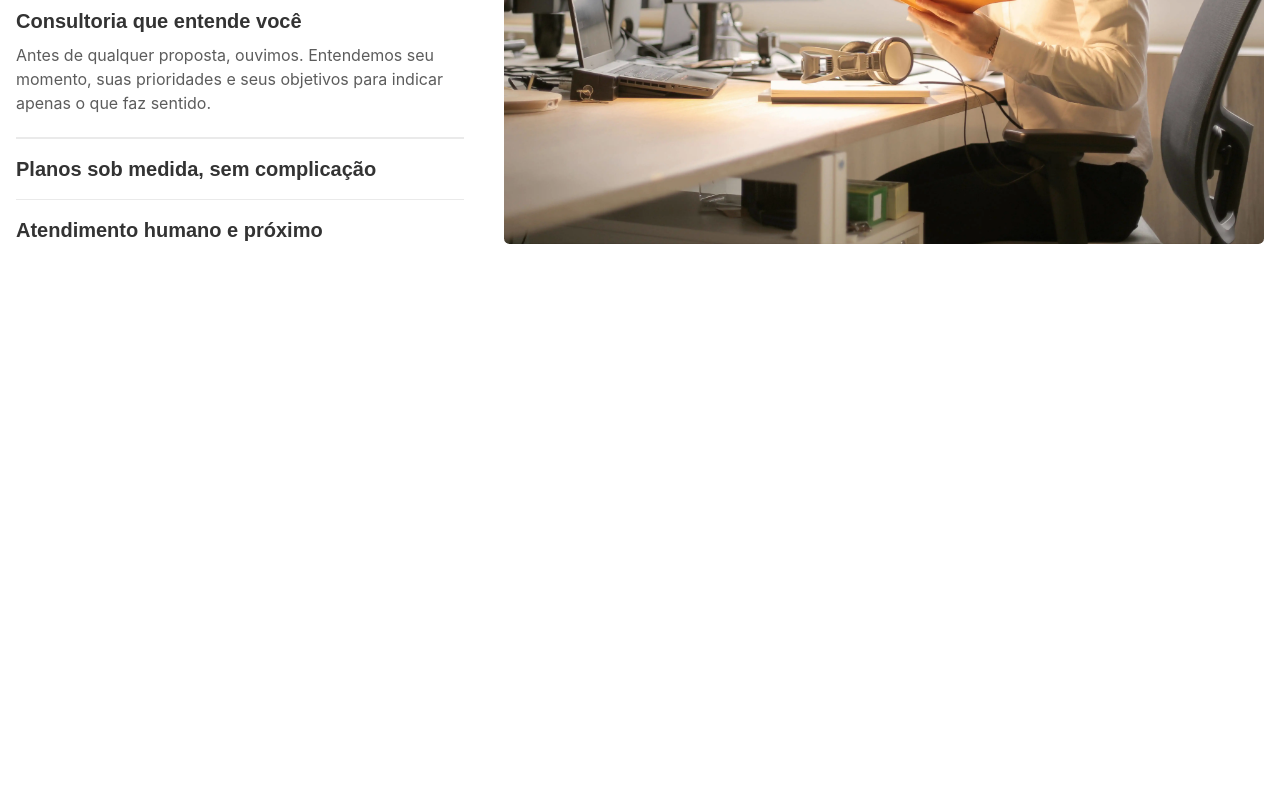
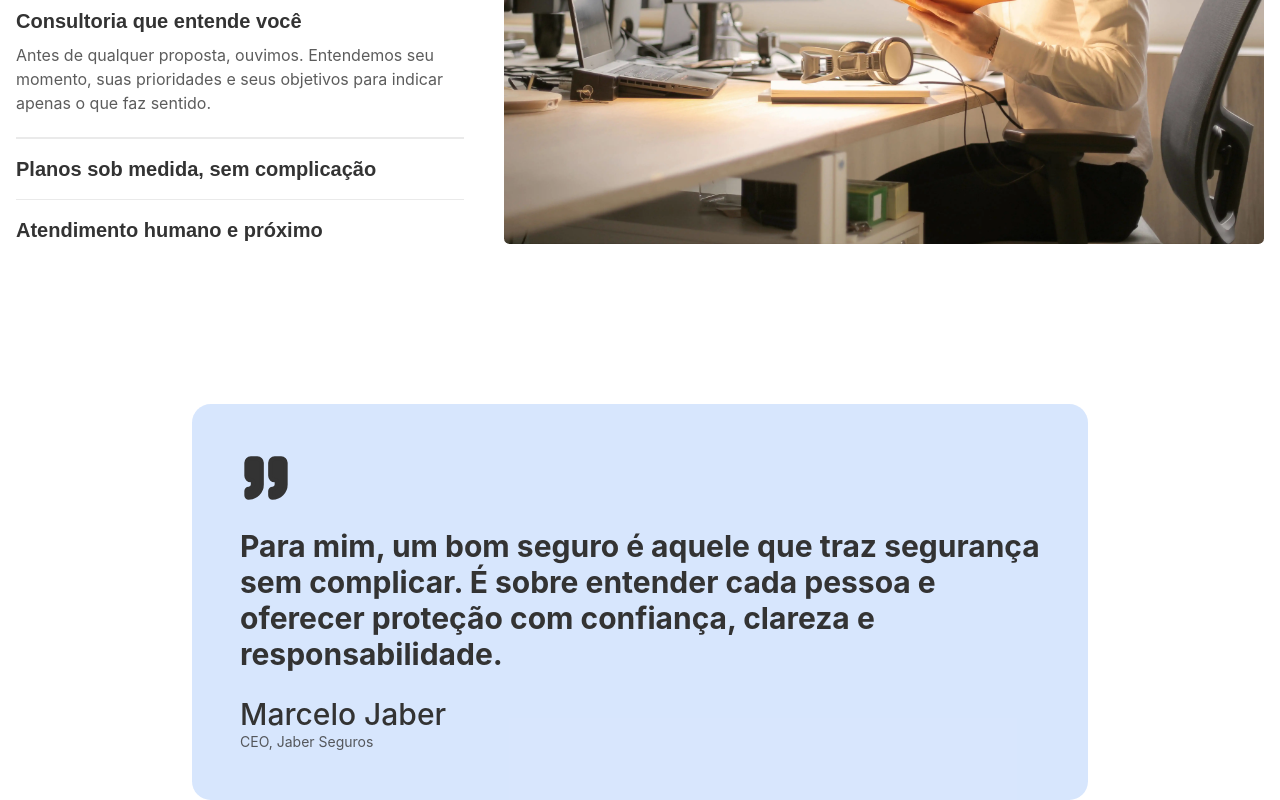
Before and after one commit to JaberSeguros/jaber-seguros, a Next.js app: page / in a window 1280 px wide. Shown: the part 6141-6941 px from the top of the page. Before the commit the page ends 6385 px from the top, so only its background shows below. Built offline with nearby package versions, Linux system fonts and the light colour scheme.

Commit message:
chore: Add message section

```diff
--- /dev/null
+++ b/src/app/(sections)/message/anime.ts
@@ -0,0 +1,14 @@
+export const fadeUpVariants = {
+  initial: {
+    opacity: 0,
+    y: 10,
+  },
+  animate: {
+    opacity: 1,
+    y: 0,
+    transition: {
+      duration: 0.5,
+      ease: "easeInOut" as const,
+    },
+  },
+};
--- /dev/null
+++ b/src/app/(sections)/message/message.tsx
@@ -0,0 +1,80 @@
+"use client";
+
+import { QuoteIcon } from "lucide-react";
+import { motion, useInView } from "motion/react";
+import { useRef } from "react";
+import { fadeUpVariants } from "./anime";
+
+const SECTION_ID = "mensagem-ceo";
+const SECTION_HEADING_ID = "mensagem-ceo-heading";
+
+const quoteText =
+  "Para mim, um bom seguro é aquele que traz segurança sem complicar. É sobre entender cada pessoa e oferecer proteção com confiança, clareza e responsabilidade.";
+const quoteAuthor = "Marcelo Jaber";
+const quoteRole = "CEO, Jaber Seguros";
+
+const messageStructuredData = {
+  "@context": "https://schema.org",
+  "@type": "Quotation",
+  text: quoteText,
+  author: {
+    "@type": "Person",
+    name: quoteAuthor,
+    jobTitle: "CEO",
+    worksFor: {
+      "@type": "Organization",
+      name: "Jaber Seguros",
+    },
+  },
+};
+
+export function Message() {
+  const containerRef = useRef<HTMLDivElement>(null);
+  const isInView = useInView(containerRef, {
+    once: true,
+    amount: 0.5,
+  });
+  return (
+    <section
+      id={SECTION_ID}
+      aria-labelledby={SECTION_HEADING_ID}
+      className="h-fit w-full px-4"
+    >
+      <h2 id={SECTION_HEADING_ID} className="sr-only">
+        Mensagem do CEO - {quoteAuthor}, {quoteRole}
+      </h2>
+      {/* JSON-LD for search engines: static quote data for SEO */}
+      <script
+        type="application/ld+json"
+        // biome-ignore lint/security/noDangerouslySetInnerHtml: static structured data for SEO
+        dangerouslySetInnerHTML={{
+          __html: JSON.stringify(messageStructuredData),
+        }}
+      />
+      <motion.div
+        ref={containerRef}
+        variants={fadeUpVariants}
+        initial="initial"
+        animate={isInView ? "animate" : "initial"}
+        className="mx-auto w-full max-w-4xl rounded-lg bg-primary/20 p-6 lg:p-12"
+      >
+        <blockquote className="space-y-6">
+          <QuoteIcon
+            fill="oklch(0.3211 0 0)"
+            className="size-10 text-foreground lg:size-13"
+            aria-hidden
+          />
+          <p className="font-bold text-xl md:text-2xl lg:text-3xl">
+            {quoteText}
+          </p>
+          <footer className="space-y-2">
+            <cite className="font-medium text-xl not-italic md:text-2xl lg:text-3xl">
+              {quoteAuthor}
+            </cite>
+            <p className="text-foreground/80 text-sm">{quoteRole}</p>
+          </footer>
+        </blockquote>
+      </motion.div>
+    </section>
+  );
+}
--- a/src/app/page.tsx
+++ b/src/app/page.tsx
@@ -3,6 +3,7 @@ import { AboutUs } from "./(sections)/about-us/about-us";
 import { Hero } from "./(sections)/hero/hero";
 import { JaberEssence } from "./(sections)/jaber-essence/jaber-essence";
 import { ServicesOptions } from "./(sections)/services-options/services-options";
+import { Message } from "./(sections)/message/message";
 
 export default function Home() {
   return (
@@ -14,6 +15,7 @@ export default function Home() {
       </div>
       <ServicesOptions />
       <JaberEssence />
+      <Message />
     </div>
   );
 }
```
